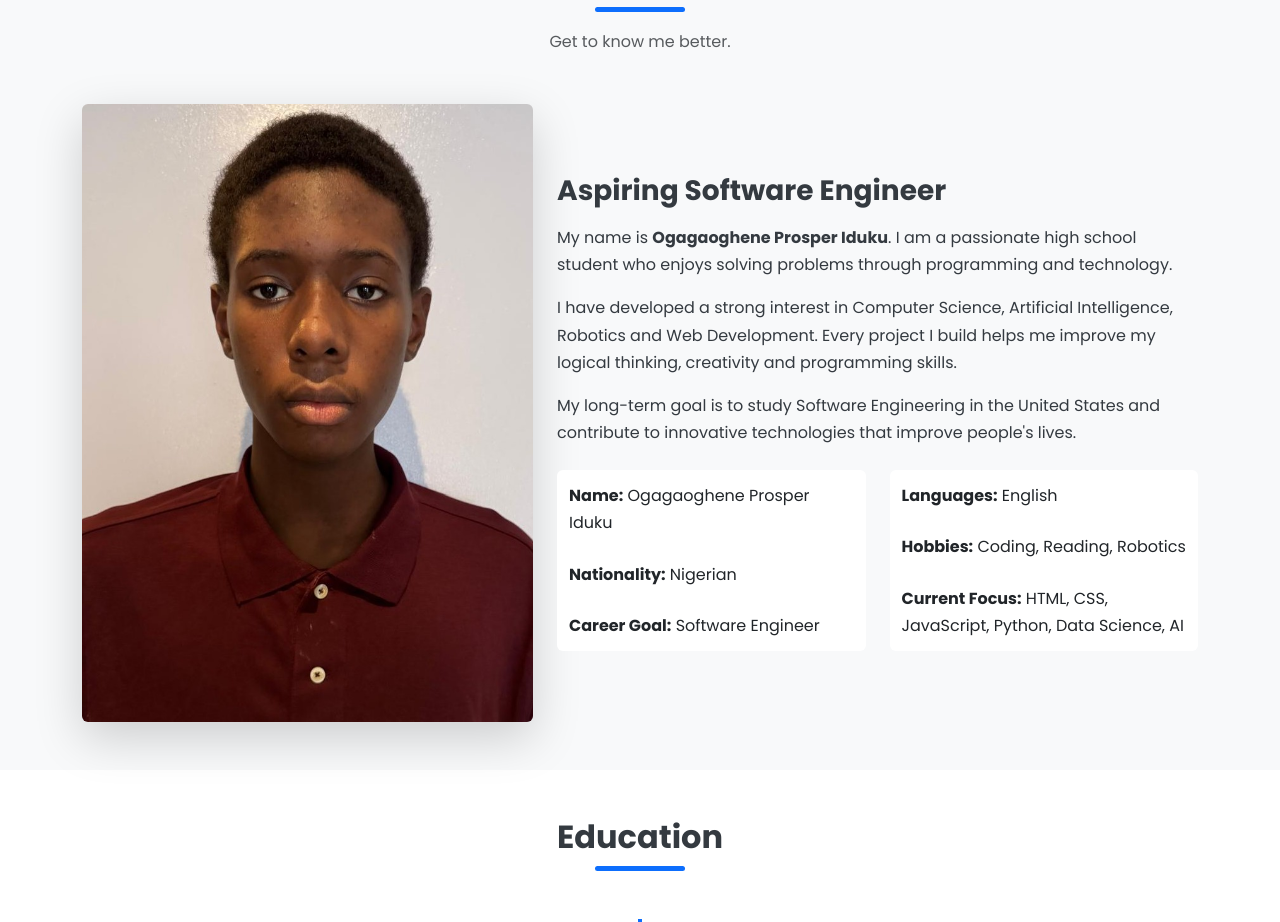
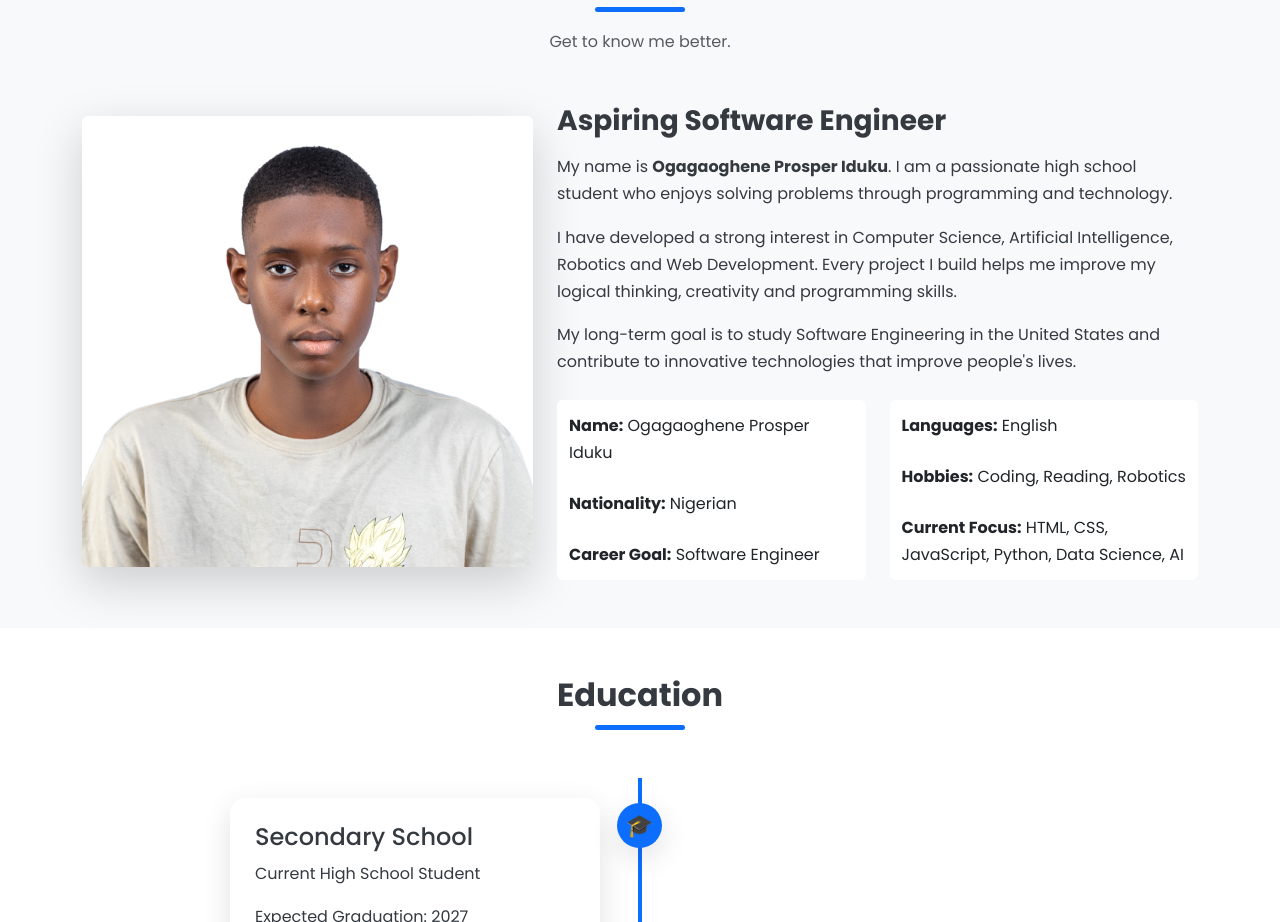
Before and after one commit to ogaga2010/Portfolio, a plain HTML site: page index.html in a window 1280 px wide. Shown: the part 999-1921 px from the top of the page. Drawn offline with nearby package versions, Linux system fonts and the light colour scheme.

Commit message:
Add files via upload

```diff
--- a/index.html
+++ b/index.html
@@ -197,7 +197,7 @@
 
         <div class="col-lg-5 text-center">
 
-          <img src="WhatsApp Image 2026-07-31 at 3.10.17 PM.jpeg" class="img-fluid rounded shadow-lg about-image" alt="About Me">
+          <img src="WhatsApp Image 2026-08-06 at 3.09.44 PM.jpeg" class="img-fluid rounded shadow-lg about-image" alt="About Me">
 
         </div>
 
```
